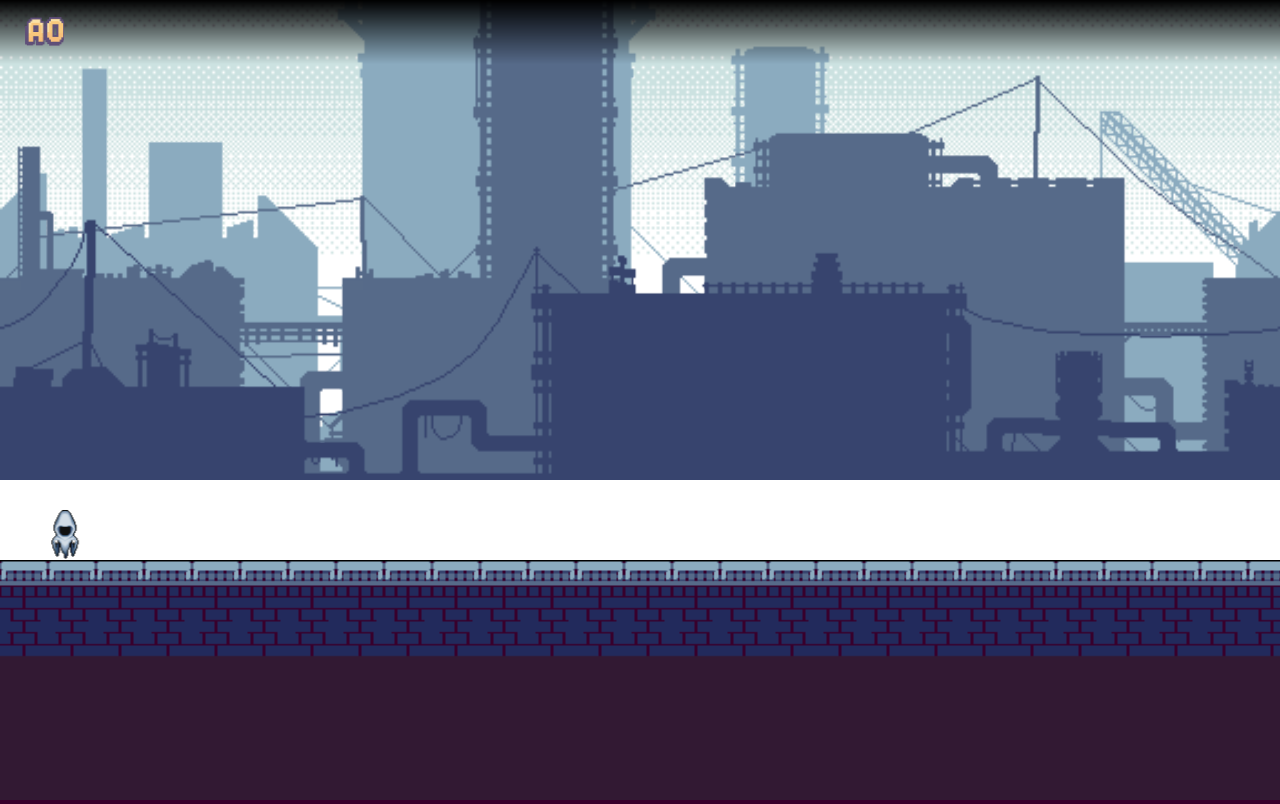
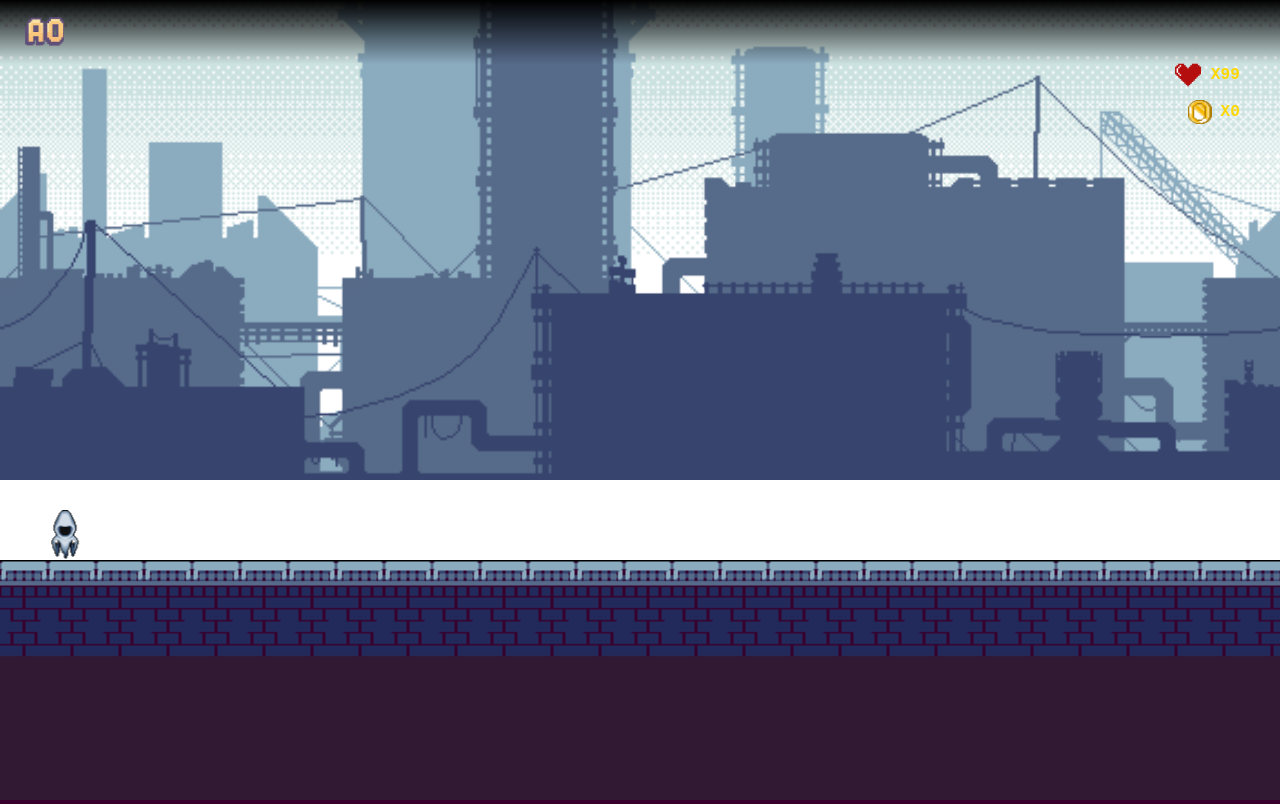
Before and after one commit to AlexOlguin-dev/AlexOlguinWebPageFinal, a React (Create React App) app: page /stage2 in a window 1280 px wide. Built offline with nearby package versions, Linux system fonts and the light colour scheme; the HTML template or start-up script is replaced by a standard one.

Commit message:
Adicion detalles nuevos a Stage 2

```diff
--- a/src/Views/Stage2.jsx
+++ b/src/Views/Stage2.jsx
@@ -9,6 +9,8 @@ import BG3 from '../assets/img/map/background3_stage2.png';
 import BG4 from '../assets/img/map/background4_stage2.png';
 import FLOOR from '../assets/img/map/floor_stage2.png';
 import PIPEOUT from '../assets/img/map/pipe.png';
+import coinSprite from '../assets/img/map/decorations/coins.png';
+import heartSprite from '../assets/img/map/decorations/heart.png';
 import CONTROLL from '../assets/img/controlL.png';
 import CONTROLR from '../assets/img/controlR.png';
 import CONTROLUP from '../assets/img/controlUp.png';
@@ -26,6 +28,7 @@ import obst1 from '../assets/img/map/obst1.png';
 import obst2 from '../assets/img/map/obst2.png';
 import obst3 from '../assets/img/map/obst3.png';
 import obst4 from '../assets/img/map/obst4.png';
+import obst5 from '../assets/img/map/obst5.png';
 //PLAYER
 import idle from '../assets/img/player/idle.png';
 import right from '../assets/img/player/right.png';
@@ -95,6 +98,11 @@ function Stage2() {
   const [activate_intro,set_activate_into] = useState(false);
   const [activate2,set_activate2] = useState(false);
   const [isGoingDownPipe, setIsGoingDownPipe] = useState(false);
+  const [coinCount, setCoinCount] = useState(0);
+  const [showLifeScreen, setShowLifeScreen] = useState(false);
+  const [showedLife, setShowedLife] = useState(false);
+  const [lifeCount,setLifeCount] = useState(99);
+  const [lifeScreenOpacity, setLifeScreenOpacity] = useState(0);
   const fullText = ` ¡Hola! Bienvenidos... Soy Alex Olguín, un desarrollador FullStack con sólida trayectoria, capaz de crear desde sitios livianos hasta plataformas complejas.\nCubriendo todo el ciclo de vida: análisis, arquitectura, desarrollo full‑stack y despliegue.`;
   const typedText = useTypewriter(activate_intro ? fullText : "", 50, 1200);
   const fullText2 = ` Este breve portafolio es una muestra de mi habilidad para transformar ideas en soluciones digitales de calidad.\nMe adapto rápido, aprendo nuevas tecnologías con entusiasmo y colaboro eficazmente para impulsar los objetivos del negocio.`;
@@ -114,6 +122,9 @@ function Stage2() {
   ]);
 
   const boxes = useRef([
+  ]);
+
+  const [coins, setCoins] = useState([
   ]);
 
   useEffect(() => {
@@ -288,7 +299,7 @@ function Stage2() {
             if (progress < 1) {
               requestAnimationFrame(animateDown);
             } else {
-              window.location.href = "/";
+              window.location.href = "/stage2";
             }
           };
 
@@ -339,16 +350,31 @@ function Stage2() {
         const touchingRightSide =
           playerLeft <= enemyRight && playerRight > enemyRight && verticalOverlap;
 
-        if ((touchingLeftSide || touchingRightSide) && !enemy.isHit) {
+        if ((touchingLeftSide || touchingRightSide) && !enemy.isHit && !showedLife) {
           setPlayerCanMove(false);
           setPlayerColor(dead);
           setPlayerOpacity(1);
+          setLifeCount(prev => Math.max(prev - 1, 0)); // Resta 1 vida
+          setShowedLife(true); // Evita múltiples activaciones
 
+          // Desaparece el jugador primero
           setTimeout(() => {
             setPlayerOpacity(0);
           }, 100);
 
+          // Mostrar overlay con fade-in
           setTimeout(() => {
+            setShowLifeScreen(true);
+            setTimeout(() => {
+              setLifeScreenOpacity(1); // Fade-in
+            }, 10);
+          }, 300);
+
+          // Ocultar con fade-out
+          setTimeout(() => {
+            setLifeScreenOpacity(0); // Fade-out
+            setTimeout(() => {
+              setShowLifeScreen(false);
               posX.current = 50;
               posY.current = window.innerHeight - groundHeight - playerHeight;
               velocityX.current = 0;
@@ -357,7 +383,9 @@ function Stage2() {
               jumpDirection.current = "none";
               setPlayerOpacity(1);
               setPlayerCanMove(true);
-          }, 1100);
+              setShowedLife(false);
+            }, 400); // Espera a que termine el fade-out
+          }, 3000);
         }
 
         // Movimiento y rotación del sprite enemigo
@@ -449,6 +477,27 @@ function Stage2() {
         halfScreen - posX.current - playerWidth / 2
       );
 
+      setCoins((prevCoins) =>
+        prevCoins.filter((coin) => {
+          const coinLeft = coin.x;
+          const coinRight = coin.x + coin.width;
+          const coinTop = coin.y;
+          const coinBottom = coin.y + coin.height;
+
+          const isTouching =
+            posX.current + playerWidth > coinLeft &&
+            posX.current < coinRight &&
+            posY.current + playerHeight > coinTop &&
+            posY.current < coinBottom;
+
+          if (isTouching) {
+            setCoinCount((prev) => prev + 1);
+            return false; // Elimina la moneda
+          }
+          return true; // Mantenerla
+        })
+      );
+
       setTick((t) => t + 1);
     };
 
@@ -467,12 +516,12 @@ function Stage2() {
               position: "absolute",
               top: isMobile ? 0 : "-30%",
               left: 0,
-              width: "100vw", // más ancho para repetir con margen
+              width: "100vw",
               height: isMobile ? "100vh" : "100%",
               backgroundImage: `url(${BG1})`,
               backgroundRepeat: "repeat-x",
               backgroundSize: isMobile ? "cover" : "cover",
-              backgroundPositionX: `${cameraOffsetX.current * 0.2}px`, // movimiento más lento
+              backgroundPositionX: `${cameraOffsetX.current * 0.2}px`,
               backgroundPositionY: "top",
               zIndex: 0,
             }}
@@ -489,7 +538,7 @@ function Stage2() {
               backgroundImage: `url(${BG2})`,
               backgroundRepeat: "repeat-x",
               backgroundSize: isMobile ? "cover" : "contain",
-              backgroundPositionX: `${cameraOffsetX.current * 0.4}px`, // movimiento intermedio
+              backgroundPositionX: `${cameraOffsetX.current * 0.4}px`,
               backgroundPositionY: "top",
               zIndex: 1,
               pointerEvents: "none",
@@ -567,7 +616,7 @@ function Stage2() {
                 backgroundRepeat: "no-repeat",
                 backgroundPosition: "center",
                 transform: `translateX(${cameraOffsetX.current}px)`,
-                zIndex: 4,
+                zIndex: obs.zIndex,
               }}
             />
           ))}
@@ -613,6 +662,24 @@ function Stage2() {
             />
           ))}
 
+          {/**Monedas */}
+          {coins.map((coin, i) => (
+            <div
+              key={`coin-${i}`}
+              style={{
+                position: "fixed",
+                left: coin.x,
+                top: coin.y,
+                width: coin.width,
+                height: coin.height,
+                backgroundImage: `url(${coinSprite})`, // Asegúrate de tener esta imagen importada
+                backgroundSize: "cover",
+                transform: `translateX(${cameraOffsetX.current}px)`,
+                zIndex: 6
+              }}
+            />
+          ))}
+
           {/* Suelo azul */}
           <div
             style={{
@@ -625,7 +692,7 @@ function Stage2() {
               backgroundRepeat: "repeat-x", // para repetir la imagen horizontalmente
               backgroundSize: "contain",
               transform: `translateX(${cameraOffsetX.current}px)`,
-              zIndex: 5,
+              zIndex: 10,
             }}
           />
 
@@ -645,81 +712,81 @@ function Stage2() {
               backgroundRepeat: "no-repeat",
               backgroundPosition: "center",
               animation: "float 2s ease-in-out infinite",
-              zIndex: 3,
+              zIndex: 4,
             }}
           />
 
-          {/**DECORACIONES */}
-
-          {/**Caja presentacion */}
-          {activate_intro && (
-            <motion.div
-              initial={{ width: 0, opacity: 0 }}
-              animate={{ width: 300, opacity: 1 }}
-              transition={{ duration: 1.2, ease: "easeOut" }}
+          {/**LIFE SCREEN */}
+          {showLifeScreen && (
+            <div
               style={{
-                position: "absolute",
-                top: 80,
-                left: 360,
-                height: "160px",
+                position: "fixed",
+                top: 0,
+                left: 0,
+                width: "100vw",
+                height: "100vh",
                 backgroundColor: "#38002C",
-                border: "4px solid #F4C975",
-                borderRadius: "5px",
-                zIndex: 3,
-                transform: `translateX(${cameraOffsetX.current}px)`,
-                padding: "10px",
-                overflow: "hidden",
+                display: "flex",
+                justifyContent: "center",
+                alignItems: "center",
+                zIndex: 9999,
+                color: "white",
+                fontSize: "36px",
+                fontWeight: "bold",
+                opacity: lifeScreenOpacity,
+                transition: "opacity 0.5s ease-in-out",
+                pointerEvents: "none", // evita bloqueos del juego
               }}
             >
-              <Typography
+              <div style={{ display: "flex", alignItems: "center", gap: "12px" }}>
+                <div
                   style={{
-                  fontFamily: '"Press Start 2P", monospace',
-                  fontSize: 10,
-                  textAlign: "left",
-                  color: "white",
-                  whiteSpace: "pre-line",
-                  lineHeight: "1.6",
+                    width: playerWidth,
+                    height: playerHeight,
+                    backgroundImage: `url(${playerColor})`,
+                    backgroundSize: "cover",
+                    backgroundRepeat: "no-repeat",
+                    backgroundPosition: "center",
                   }}
-              >
-                {typedText}
-              </Typography>
-            </motion.div>
+                />
+                <span style={{ fontSize: "30px", fontFamily: '"Press Start 2P", monospace', }}>X {lifeCount}</span>
+              </div>
+            </div>
           )}
 
-          {/**Caja JV 1 */}
-          {activate2 && (
-            <motion.div
-              initial={{ width: 0, opacity: 0 }}
-              animate={{ width: 400, opacity: 1 }}
-              transition={{ duration: 1.2, ease: "easeOut" }}
-              style={{
+          {/**contador VIDAS */}
+          <div style={{
             position: "absolute",
-                top: 80,
-                left: 2400,
-                height: "110px",
-                backgroundColor: "#38002C",
-                border: "4px solid #F4C975",
-                borderRadius: "5px",
-                zIndex: 3,
-                transform: `translateX(${cameraOffsetX.current}px)`,
-                padding: "10px",
-                overflow: "hidden",
-              }}
-            >
-              <Typography
-                style={{
-                  fontFamily: '"Press Start 2P", monospace',
-                  fontSize: 10,
-                  textAlign: "left",
-                  color: "white",
-                  whiteSpace: "pre-line",
-                  lineHeight: "1.6",
-                }}
-              >
-                {typedText2}
-              </Typography>
-            </motion.div>
-          )}
+            top: 60,
+            right: 40,
+            fontSize: "24px",
+            color: "gold",
+            fontWeight: "bold",
+            zIndex: 10,
+            display: "flex",
+            alignItems: "center",
+            gap: "8px", // Espacio entre la imagen y el texto
+          }}>
+            <img src={heartSprite} alt="coin" style={{ width: "30px", height: "30px" }} />
+            <Typography style={{ fontWeight: "bold", fontFamily: '"Press Start 2P", monospace' }}>X{lifeCount}</Typography>
+          </div>
+
+          {/**contador monedas */}
+          <div style={{
+            position: "absolute",
+            top: 100,
+            right: 40,
+            fontSize: "24px",
+            color: "gold",
+            fontWeight: "bold",
+            zIndex: 10,
+            display: "flex",
+            alignItems: "center",
+            gap: "8px", // Espacio entre la imagen y el texto
+          }}>
+            <img src={coinSprite} alt="coin" style={{ width: "24px", height: "24px" }} />
+            <Typography style={{ fontWeight: "bold", fontFamily: '"Press Start 2P", monospace' }}>X{coinCount}</Typography>
+          </div>
 
           {/* CONTROLES TÁCTILES */}
           { isMobile &&
```
Lines whose indentation alone changed are shown as unchanged.
